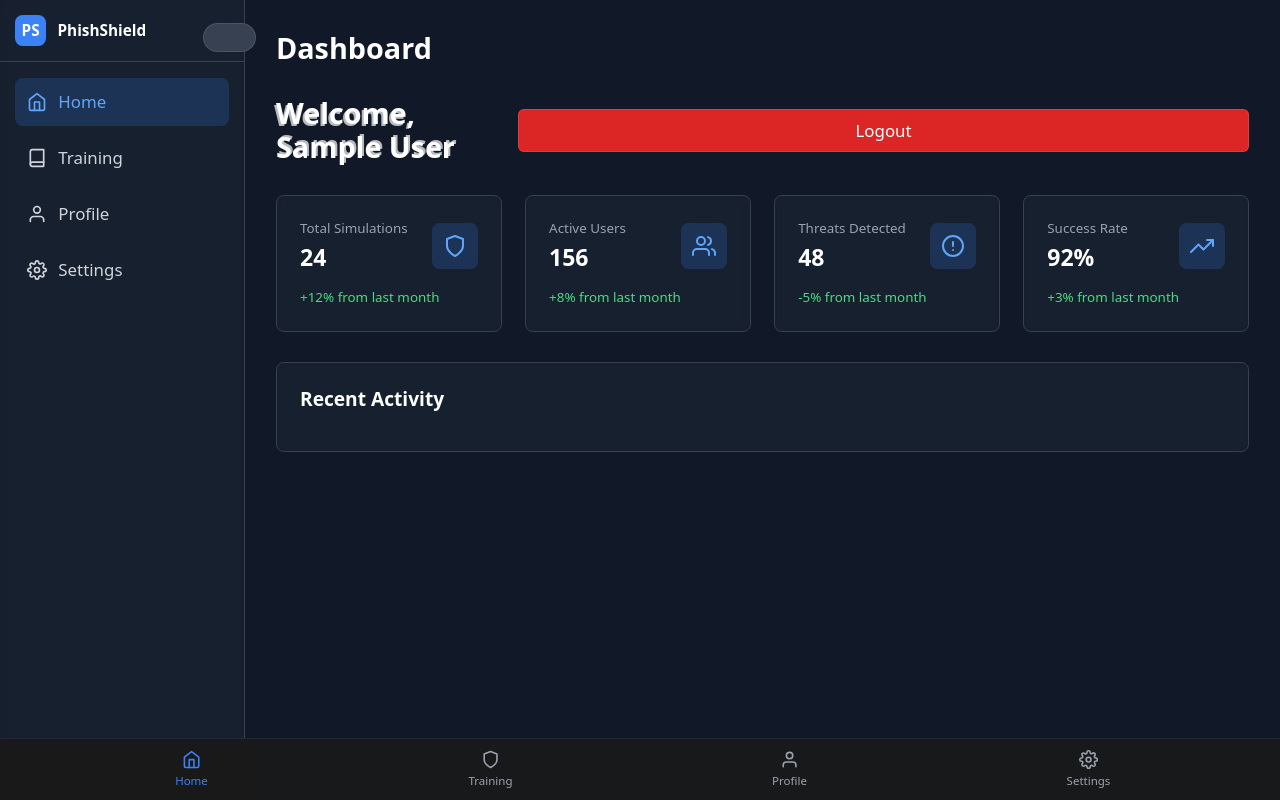
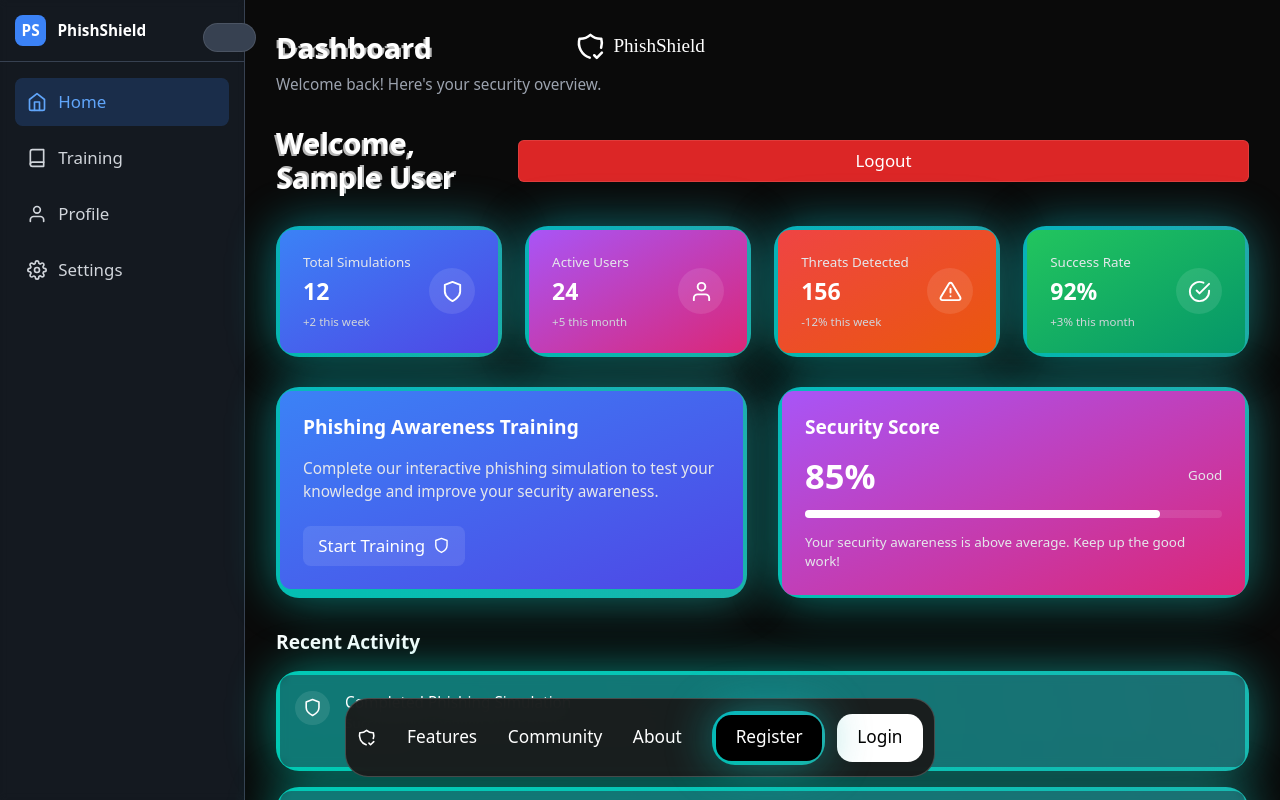
Before and after one commit to AbhinavJosephDharani/PhishShield, a React (Vite) app in the folder frontend/: page /dashboard in a window 1280 px wide. Shown: the top 800 px of the page. Built offline with nearby package versions, Linux system fonts and the light colour scheme; sample sign-in values are in the browser's storage.

Commit message:
feat: Enhance Dashboard with gradient backgrounds and improved layout

```diff
--- a/frontend/src/pages/Dashboard.jsx
+++ b/frontend/src/pages/Dashboard.jsx
@@ -2,10 +2,11 @@ import { useState, useEffect } from 'react';
 import { useNavigate, Link, useLocation } from 'react-router-dom';
 import Layout from '../components/Layout';
 import GlitchText from '../components/GlitchText';
-import { FiHome, FiShield, FiSettings, FiUser } from 'react-icons/fi';
+import { FiHome, FiShield, FiSettings, FiUser, FiAlertTriangle, FiCheckCircle, FiBarChart2 } from 'react-icons/fi';
 import PhishingSimulation from './PhishingSimulation';
 import Sidebar from '../components/ui/Sidebar';
-import { FiAlertCircle, FiUsers, FiTrendingUp } from 'react-icons/fi';
+import { BackgroundGradient } from '../components/ui/BackgroundGradient';
+import { FloatingNav } from '../components/ui/FloatingNav';
 
 function Dashboard() {
   const [user, setUser] = useState(null);
@@ -31,10 +32,55 @@ function Dashboard() {
   if (!user) return null;
 
   const stats = [
-    { title: 'Total Simulations', value: '24', icon: FiShield, change: '+12%' },
-    { title: 'Active Users', value: '156', icon: FiUsers, change: '+8%' },
-    { title: 'Threats Detected', value: '48', icon: FiAlertCircle, change: '-5%' },
-    { title: 'Success Rate', value: '92%', icon: FiTrendingUp, change: '+3%' }
+    {
+      title: 'Total Simulations',
+      value: '12',
+      icon: <FiShield className="w-6 h-6" />,
+      change: '+2 this week',
+      gradient: 'from-blue-500 to-indigo-600'
+    },
+    {
+      title: 'Active Users',
+      value: '24',
+      icon: <FiUser className="w-6 h-6" />,
+      change: '+5 this month',
+      gradient: 'from-purple-500 to-pink-600'
+    },
+    {
+      title: 'Threats Detected',
+      value: '156',
+      icon: <FiAlertTriangle className="w-6 h-6" />,
+      change: '-12% this week',
+      gradient: 'from-red-500 to-orange-600'
+    },
+    {
+      title: 'Success Rate',
+      value: '92%',
+      icon: <FiCheckCircle className="w-6 h-6" />,
+      change: '+3% this month',
+      gradient: 'from-green-500 to-emerald-600'
+    }
+  ];
+
+  const recentActivity = [
+    {
+      title: 'Completed Phishing Simulation',
+      description: 'Successfully identified 8/10 phishing indicators',
+      time: '2 hours ago',
+      icon: <FiShield className="w-5 h-5" />
+    },
+    {
+      title: 'New Training Module',
+      description: 'Advanced Email Security course completed',
+      time: '1 day ago',
+      icon: <FiCheckCircle className="w-5 h-5" />
+    },
+    {
+      title: 'Security Score Update',
+      description: 'Your security awareness score increased by 5 points',
+      time: '2 days ago',
+      icon: <FiBarChart2 className="w-5 h-5" />
+    }
   ];
 
   const renderContent = () => {
@@ -58,26 +104,78 @@ function Dashboard() {
             {/* Stats Grid */}
             <div className="grid grid-cols-1 md:grid-cols-2 lg:grid-cols-4 gap-6 mb-8">
               {stats.map((stat, index) => (
-                <div key={index} className="bg-gray-800/50 backdrop-blur-sm rounded-lg p-6 border border-gray-700">
+                <BackgroundGradient key={index}>
+                  <div className={`p-6 rounded-xl bg-gradient-to-br ${stat.gradient} h-full`}>
                     <div className="flex items-center justify-between">
                       <div>
-                      <p className="text-gray-400 text-sm">{stat.title}</p>
+                        <p className="text-sm text-gray-200">{stat.title}</p>
                         <p className="text-2xl font-bold mt-1">{stat.value}</p>
+                        <p className="text-xs text-gray-300 mt-2">{stat.change}</p>
                       </div>
-                    <div className="w-12 h-12 bg-blue-500/20 rounded-lg flex items-center justify-center">
-                      <stat.icon className="text-blue-400" size={24} />
+                      <div className="p-3 rounded-full bg-white/10">
+                        {stat.icon}
                       </div>
                     </div>
-                  <p className="text-green-400 text-sm mt-4">{stat.change} from last month</p>
                   </div>
+                </BackgroundGradient>
               ))}
             </div>
 
+            {/* Training Section */}
+            <div className="grid grid-cols-1 lg:grid-cols-2 gap-8 mb-8">
+              <BackgroundGradient>
+                <div className="p-6 rounded-xl bg-gradient-to-br from-blue-500 to-indigo-600">
+                  <h3 className="text-xl font-bold mb-4">Phishing Awareness Training</h3>
+                  <p className="text-gray-200 mb-6">
+                    Complete our interactive phishing simulation to test your knowledge and improve your security awareness.
+                  </p>
+                  <Link
+                    to="/simulation"
+                    className="inline-flex items-center px-4 py-2 bg-white/10 rounded-lg hover:bg-white/20 transition-colors"
+                  >
+                    Start Training
+                    <FiShield className="ml-2" />
+                  </Link>
+                </div>
+              </BackgroundGradient>
+
+              <BackgroundGradient>
+                <div className="p-6 rounded-xl bg-gradient-to-br from-purple-500 to-pink-600">
+                  <h3 className="text-xl font-bold mb-4">Security Score</h3>
+                  <div className="flex items-center justify-between mb-4">
+                    <div className="text-4xl font-bold">85%</div>
+                    <div className="text-sm text-gray-200">Good</div>
+                  </div>
+                  <div className="w-full bg-white/10 rounded-full h-2 mb-4">
+                    <div className="bg-white h-2 rounded-full" style={{ width: '85%' }}></div>
+                  </div>
+                  <p className="text-sm text-gray-200">
+                    Your security awareness is above average. Keep up the good work!
+                  </p>
+                </div>
+              </BackgroundGradient>
+            </div>
+
             {/* Recent Activity */}
-            <div className="bg-gray-800/50 backdrop-blur-sm rounded-lg p-6 border border-gray-700">
-              <h2 className="text-xl font-semibold mb-4">Recent Activity</h2>
+            <div className="mb-8">
+              <h3 className="text-xl font-bold mb-4">Recent Activity</h3>
               <div className="space-y-4">
-                {/* Add your recent activity items here */}
+                {recentActivity.map((activity, index) => (
+                  <BackgroundGradient key={index}>
+                    <div className="p-4 rounded-xl bg-gray-800/50 backdrop-blur-sm">
+                      <div className="flex items-start">
+                        <div className="p-2 rounded-full bg-white/10 mr-4">
+                          {activity.icon}
+                        </div>
+                        <div className="flex-1">
+                          <h4 className="font-medium">{activity.title}</h4>
+                          <p className="text-sm text-gray-400">{activity.description}</p>
+                          <p className="text-xs text-gray-500 mt-1">{activity.time}</p>
+                        </div>
+                      </div>
+                    </div>
+                  </BackgroundGradient>
+                ))}
               </div>
             </div>
           </>
@@ -90,62 +188,23 @@ function Dashboard() {
   };
 
   return (
-    <div className="min-h-screen bg-gray-900 text-white">
-      <Sidebar />
+    <div className="min-h-screen bg-[#0a0a0a] text-white">
+      <FloatingNav />
+      <div className="flex">
+        <Sidebar isCollapsed={isSidebarCollapsed} setIsCollapsed={setIsSidebarCollapsed} />
 
-      {/* Main Content */}
-      <main className={`transition-all duration-300 ${
-        isSidebarCollapsed ? 'ml-16' : 'ml-64'
-      }`}>
+        <main className={`flex-1 transition-all duration-300 ${isSidebarCollapsed ? 'ml-20' : 'ml-64'}`}>
           <div className="p-8">
-          <h1 className="text-3xl font-bold mb-8">Dashboard</h1>
+            <div className="mb-8">
+              <GlitchText className="text-3xl font-bold">
+                Dashboard
+              </GlitchText>
+              <p className="text-gray-400 mt-2">Welcome back! Here's your security overview.</p>
+            </div>
 
             {renderContent()}
           </div>
         </main>
-
-      {/* Bottom Navigation */}
-      <div className="fixed bottom-0 left-0 right-0 bg-[#1a1a1a]/95 backdrop-blur-md border-t border-gray-800">
-        <div className="max-w-7xl mx-auto px-4">
-          <div className="flex justify-around items-center h-16">
-            <Link
-              to="/dashboard"
-              className={`flex flex-col items-center justify-center w-full h-full ${
-                location.pathname === '/dashboard' ? 'text-blue-500' : 'text-gray-400'
-              }`}
-            >
-              <FiHome className="text-xl" />
-              <span className="text-xs mt-1">Home</span>
-            </Link>
-            <Link
-              to="/simulation"
-              className={`flex flex-col items-center justify-center w-full h-full ${
-                location.pathname === '/simulation' ? 'text-blue-500' : 'text-gray-400'
-              }`}
-            >
-              <FiShield className="text-xl" />
-              <span className="text-xs mt-1">Training</span>
-            </Link>
-            <Link
-              to="/profile"
-              className={`flex flex-col items-center justify-center w-full h-full ${
-                location.pathname === '/profile' ? 'text-blue-500' : 'text-gray-400'
-              }`}
-            >
-              <FiUser className="text-xl" />
-              <span className="text-xs mt-1">Profile</span>
-            </Link>
-            <Link
-              to="/settings"
-              className={`flex flex-col items-center justify-center w-full h-full ${
-                location.pathname === '/settings' ? 'text-blue-500' : 'text-gray-400'
-              }`}
-            >
-              <FiSettings className="text-xl" />
-              <span className="text-xs mt-1">Settings</span>
-            </Link>
-          </div>
-        </div>
       </div>
     </div>
   );
```
Lines whose indentation alone changed are shown as unchanged.
